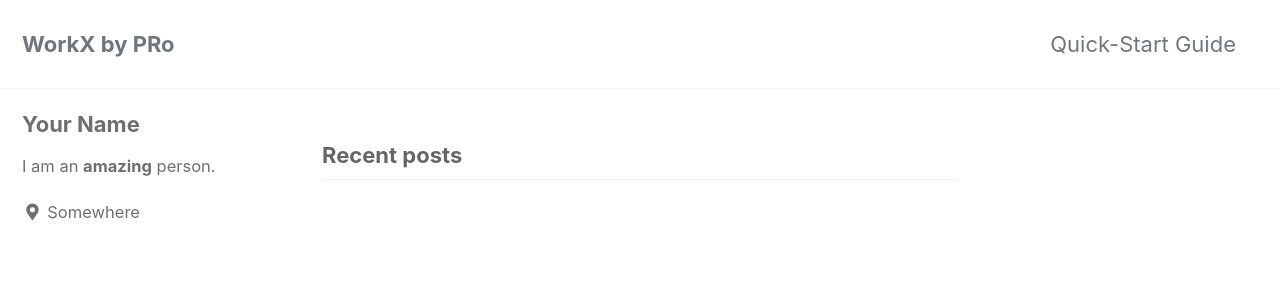
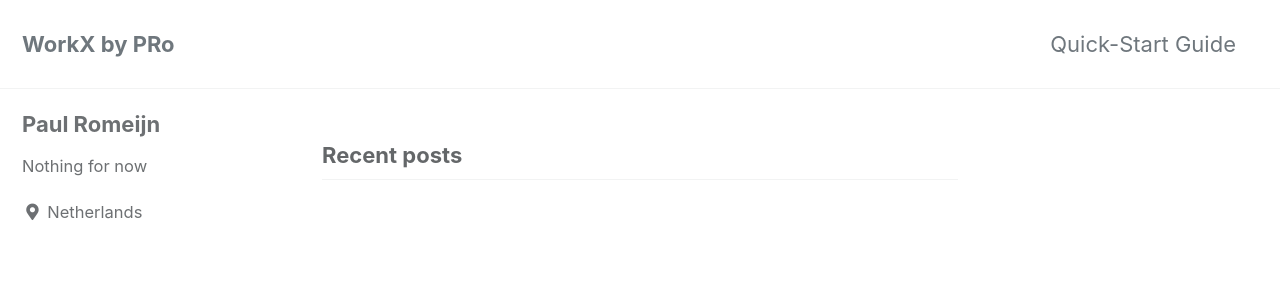
Before and after one commit to Smartworkx75/smartworkx75.github.io, a Jekyll site: the page built from index.html, in a window 1280 px wide. Shown: the top 308 px of the page. Built offline with Jekyll 4.4.1, drawn with Linux system fonts in a browser that asks for light colours; cached includes are drawn as plain includes; the list of posts is cut into pages by our own code.

Commit message:
Update _config.yml

```diff
--- a/_config.yml
+++ b/_config.yml
@@ -101,24 +101,24 @@ analytics:
 
 # Site Author
 author:
-  name             : "Your Name"
+  name             : "Paul Romeijn"
   avatar           : # path of avatar image, e.g. "/assets/images/bio-photo.jpg"
-  bio              : "I am an **amazing** person."
-  location         : "Somewhere"
+  bio              : "Nothing for now"
+  location         : "Netherlands"
   email            :
   links:
     - label: "Email"
       icon: "fas fa-fw fa-envelope-square"
-      # url: "mailto:your.name@email.com"
+      # url: "mailto:github@smartworkx.net"
     - label: "Website"
       icon: "fas fa-fw fa-link"
-      # url: "https://your-website.com"
+      # url: "https://smartworkx75.github.io"
     - label: "Twitter"
       icon: "fab fa-fw fa-twitter-square"
       # url: "https://twitter.com/"
     - label: "Facebook"
       icon: "fab fa-fw fa-facebook-square"
-      # url: "https://facebook.com/"
+      # url: "https://facebook.com/smartworkx"
     - label: "GitHub"
       icon: "fab fa-fw fa-github"
       # url: "https://github.com/"
```
